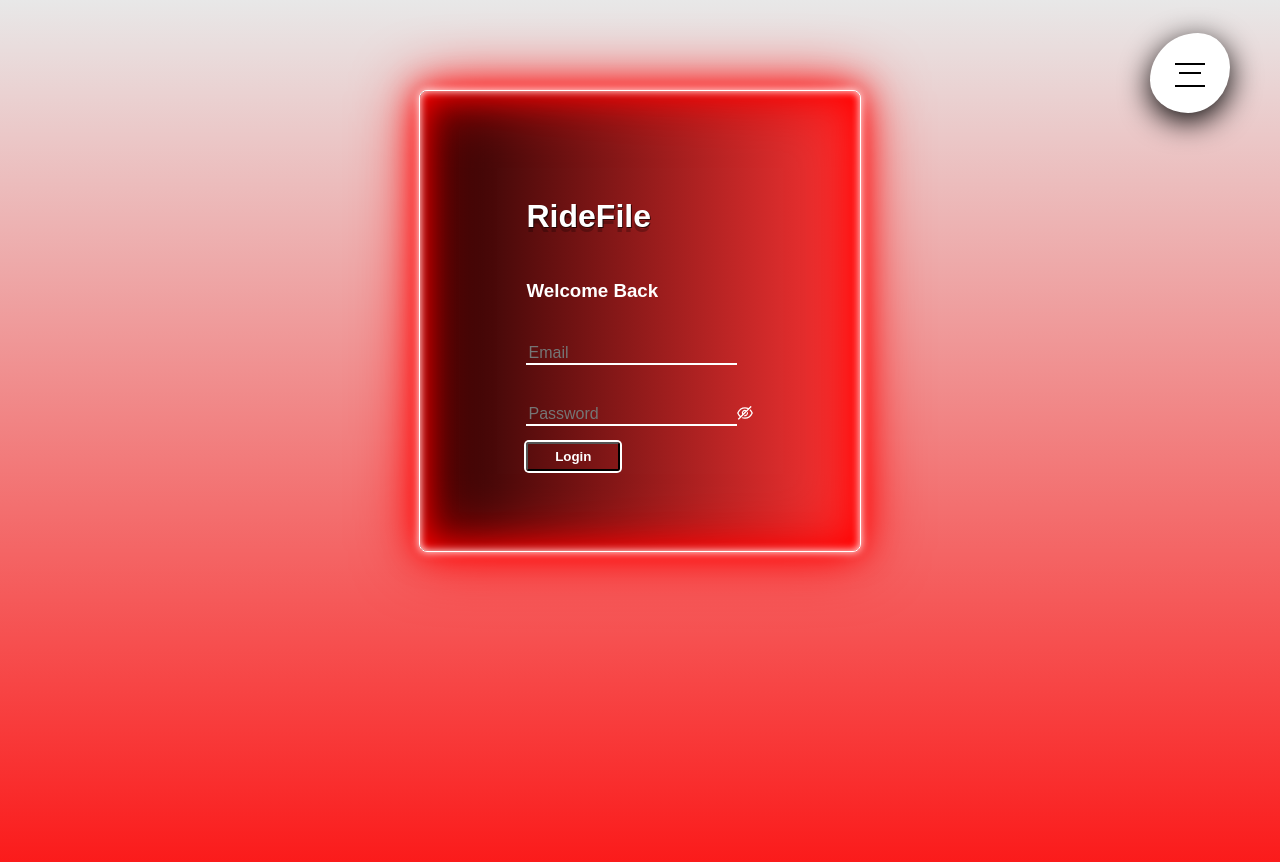
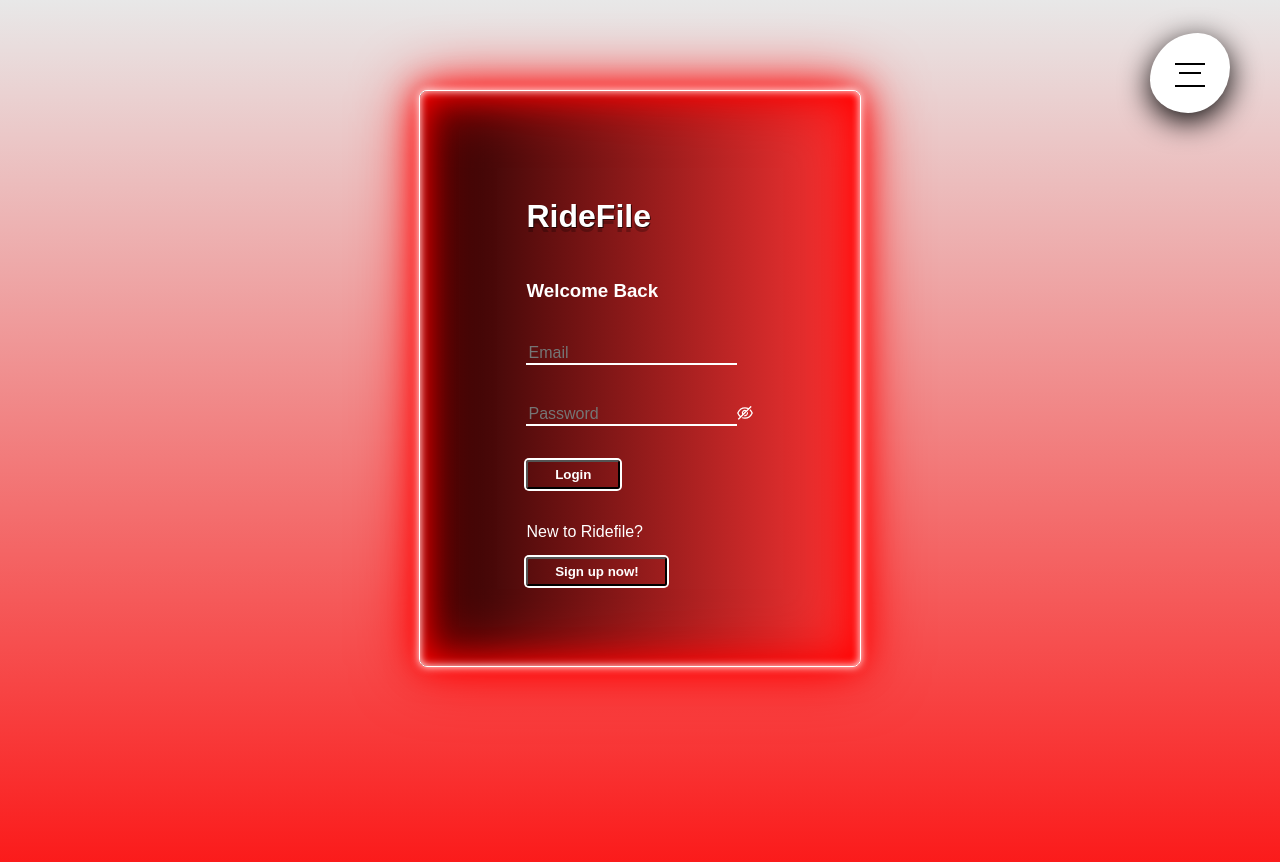
Before and after one commit to Arthur1112/ridefile-react-frontend-final-project, a React (Create React App) app: page /login in a window 1280 px wide. Shown: the top 862 px of the page. Built offline with nearby package versions, Linux system fonts and the light colour scheme.

Commit message:
added sign up button to login page

```diff
--- a/src/components/Login.jsx
+++ b/src/components/Login.jsx
@@ -1,4 +1,5 @@
 import { Button, Form, Input } from "antd";
+import { useNavigate } from "react-router-dom";
 import "../styling/loginPage.css";
 
 export default function Login({ token, setToken }) {
@@ -7,6 +8,8 @@
   //     // redirect them to /profile
   //   }
   // }, []);
+
+  let navigate = useNavigate();
 
   const handleLogin = ({ email, password }) => {
     console.log(email, password);
@@ -50,9 +53,16 @@
               <Input.Password id="loginInput" placeholder="Password" />
             </Form.Item>
             <br />
+            <br />
             <Form.Item wrapperCol={{ span: 16, offset: 8 }}>
               <Button id="loginButton" htmlType="submit">
                 Login
+              </Button>
+              <br />
+              <br />
+              <p>New to Ridefile?</p>
+              <Button id="loginButton" onClick={() => navigate("/newProfile")}>
+                Sign up now!
               </Button>
             </Form.Item>
           </Form>
```
